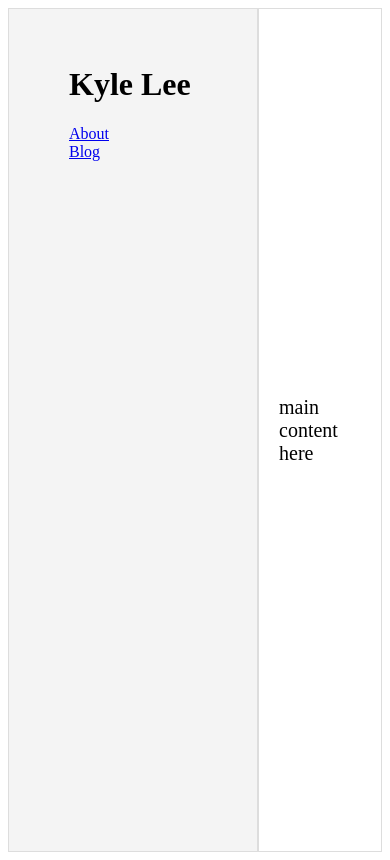
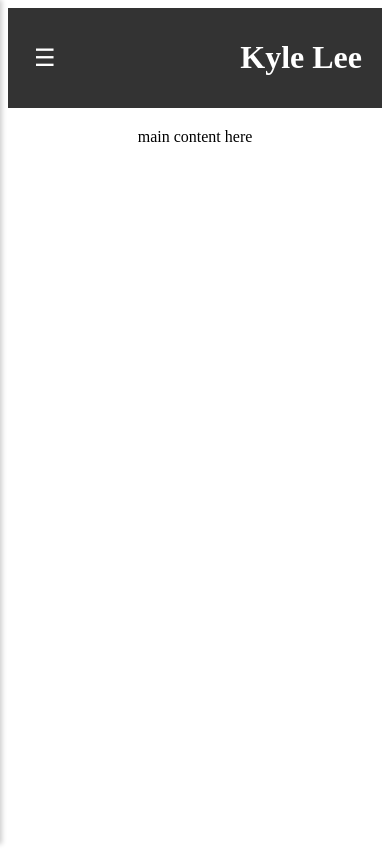
Before and after one commit to KyleLee95/leedev_sv, a SvelteKit app: page / in a window 390 px wide. Built offline with nearby package versions, Linux system fonts and the light colour scheme.

Commit message:
add responsive sidebar nav

```diff
--- a/src/routes/+page.svelte
+++ b/src/routes/+page.svelte
@@ -1,4 +1,10 @@
 <script>
+	let isSidebarOpen = false;
+
+	const toggleSidebar = () => {
+		isSidebarOpen = !isSidebarOpen;
+	};
+
 	const navItems = [
 		{ display: 'About', to: '/about' },
 		{ display: 'Blog', to: '/blog' }
@@ -10,7 +16,15 @@
 </svelte:head>
 
 <div class="container">
-	<div class="grid-item" id="sidebar">
+	<!-- Top bar with menu icon (hidden on large screens) -->
+	<div class="top-bar">
+		<button class="menu-button" on:click={toggleSidebar} aria-label="Open sidebar"> ☰ </button>
+		<h1>Kyle Lee</h1>
+	</div>
+
+	<!-- Sidebar (static or sliding based on screen size) -->
+	<div class="sidebar" class:open={isSidebarOpen}>
+		<button class="close-button" on:click={toggleSidebar} aria-label="Close sidebar">✕</button>
 		<ul>
 			<li>
 				<h1>Kyle Lee</h1>
@@ -23,46 +37,114 @@
 		</ul>
 	</div>
 
-	<main class="grid-item" id="content">main content here</main>
+	<!-- Main Content -->
+	<main id="content">main content here</main>
 </div>
 
 <style>
-	/* Remove bullet points from the list */
+	/* General styles */
+	/* body { */
+	/* 	margin: 0; */
+	/* 	font-family: Arial, sans-serif; */
+	/* } */
+
 	li {
 		list-style: none;
 	}
 
-	/* Style the sidebar */
-	#sidebar {
+	a {
+		text-decoration: none;
+		color: inherit;
+	}
+
+	.container {
 		display: flex;
 		flex-direction: column;
-		background-color: #f4f4f4;
-		padding: 20px;
+		height: 100vh;
 	}
 
-	/* Style the main content */
-	#content {
-		background-color: #ffffff;
-		padding: 20px;
-		text-align: left;
+	/* Top bar styles */
+	.top-bar {
+		display: flex;
+		align-items: center;
+		justify-content: space-between;
+		background-color: #333;
+		color: white;
+		padding: 10px 20px;
 	}
 
-	/* Create the two-column layout */
-	.container {
-		display: grid;
-		grid-template-columns: 250px 1fr; /* Sidebar takes fixed width, content takes remaining space */
-		height: 100vh; /* Full viewport height */
+	.menu-button {
+		background: none;
+		border: none;
+		color: white;
+		font-size: 1.5rem;
+		cursor: pointer;
 	}
 
-	.grid-item {
-		border: 1px solid #ddd;
+	/* Sidebar styles */
+	.sidebar {
+		position: fixed;
+		top: 0;
+		left: -250px;
+		width: 250px;
+		height: 100%;
+		background-color: #f4f4f4;
+		box-shadow: 2px 0 5px rgba(0, 0, 0, 0.2);
+		transition: left 0.3s ease-in-out;
 	}
 
-	/* Center the main content vertically */
+	.sidebar.open {
+		left: 0;
+	}
+
+	.close-button {
+		background: none;
+		border: none;
+		font-size: 1.5rem;
+		cursor: pointer;
+		margin-bottom: 20px;
+		display: block;
+	}
+
+	/* Main content styles */
 	#content {
-		display: flex;
-		align-items: center;
-		justify-content: center;
-		font-size: 20px;
+		flex: 1;
+		padding: 20px;
+		text-align: center;
+	}
+
+	/* Responsive styles */
+	@media (min-width: 768px) {
+		/* Hide top bar on larger screens */
+		.top-bar {
+			display: none;
+		}
+
+		/* Sidebar becomes static */
+		.sidebar {
+			display: block;
+			position: static;
+			width: 250px;
+			height: auto;
+			box-shadow: none;
+			left: 0;
+		}
+
+		.sidebar.open {
+			left: 0; /* This is redundant on large screens but safe */
+		}
+
+		.container {
+			display: grid;
+			grid-template-columns: 250px 1fr; /* Sidebar takes 250px, content takes remaining space */
+		}
+
+		#content {
+			text-align: left;
+		}
+
+		.close-button {
+			display: none; /* Hide the close button on larger screens */
+		}
 	}
 </style>
```
